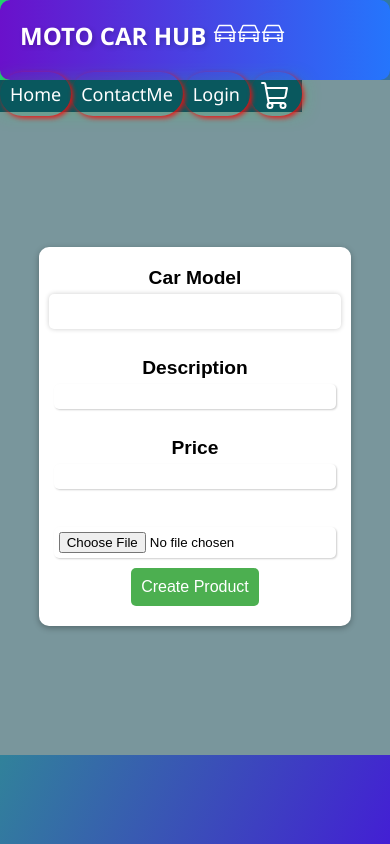
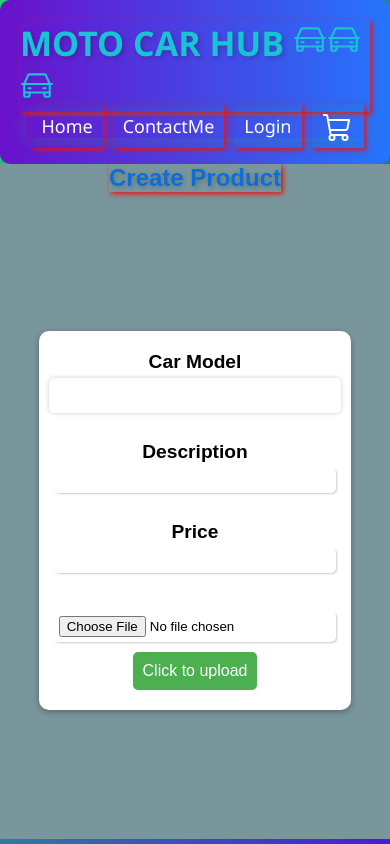
Before and after one commit to Charles-Wambua/moto-car-hub-frontend, a React (Create React App) app: page /admin in a window 390 px wide. Built offline with nearby package versions, Linux system fonts and the light colour scheme.

Commit message:
initial commit

```diff
--- a/package.json
+++ b/package.json
@@ -11,6 +11,7 @@
     "phosphor-react": "^1.4.1",
     "react": "^18.2.0",
     "react-dom": "^18.2.0",
+    "react-icons": "^4.8.0",
     "react-router-dom": "^6.4.4",
     "react-scripts": "5.0.1",
     "web-vitals": "^2.1.0"
--- a/src/App.css
+++ b/src/App.css
@@ -72,7 +72,7 @@ button:hover {
   background-color: #005fa3;
 }
 
-@media screen and (max-width: 768px) {
+@media screen and (max-width: 800px) {
   form {
     width: 90%;
     padding: 20px;
@@ -138,6 +138,7 @@ button:focus {
 
 .seller-info {
   margin: 20px;
+
 }
 
 .social-media {
--- a/src/App.js
+++ b/src/App.js
@@ -7,17 +7,27 @@ import { Cart } from "./pages/cart/cart";
 import { Admin } from "./pages/admin/admin";
 
 import Login from "./pages/auth/Login";
+import { Logout } from "./pages/auth/Logout";
 
 function App() {
+  // const token = localStorage.getItem("token");
+  // const isLoggedIn = token ? true : false;
+  const authToken = localStorage.getItem("authToken"); // get the auth token from local storage
+
   return (
     <div className="App">
 
         <Router>
-          <Navbar />
+          <Navbar  />
           <Routes>
             <Route path="/" element={<Shop />} />
             <Route path="/contact" element={<Contact />} />
-            <Route path="/login" element={<Login />} />
+          {/* {authToken && ( */}
+            <Route path="/logout" element={<Logout />} />
+          {/* )} */}
+          {/* {!authToken &&( */}
+              <Route path="/login" element={<Login />} />
+            {/* )} */}
             <Route path="/admin" element={<Admin />}>
               <Route path="carrt" element={<Cart />} />
             </Route>
--- a/src/components/navbar.css
+++ b/src/components/navbar.css
@@ -7,14 +7,44 @@
   height: 80px;
   padding: 0 20px;
   border-radius: 10px;
+}
+
+@media screen and (max-width: 600px) {
+  .container {
+    flex-direction: column;
+    height: auto;
+    padding: 20px;
   }
+}
+
+h2 {
+  font-size: 34px;
+  color: #18c3d3;
+  margin: 0;
+  text-shadow: 2px 2px 5px rgba(0, 0, 0, 0.2);
+  box-shadow: 2px 2px 5px rgba(241, 14, 14, 0.943);
+  }
+
+
+  h4 {
+    font-size: 34px;
+    color: #1111d4;
+    margin: 0;
+    text-shadow: 2px 2px 5px rgba(0, 0, 0, 0.2);
+    box-shadow: 2px 2px 5px rgba(50, 66, 165, 0.943);
+    }
+
+
+
+
 
   /* Logo h3 */
   h3 {
   font-size: 24px;
-  color: #ffffff;
+  color: #671b5b;
   margin: 0;
   text-shadow: 2px 2px 5px rgba(0, 0, 0, 0.2);
+  box-shadow: 2px 2px 5px rgba(241, 14, 14, 0.943);
   }
 
   h3:hover {
@@ -38,7 +68,7 @@
   margin: 0 5px;
   box-shadow: 2px 2px 5px rgba(241, 14, 14, 0.943);
   transition: all 0.3s ease-in-out;
-  border-radius: 30px;
+  border-radius: 0px;
   }
 
   .links a:hover {
@@ -61,7 +91,7 @@
   }
 
   /* Media query for small screens */
-  @media only screen and (max-width: 600px) {
+  @media only screen and (max-width: 100px) {
   .links {
   flex-direction: column;
   }
@@ -74,12 +104,12 @@
   /* Dropdown menu for mobile devices */
   @media only screen and (max-width: 500px) {
   .links {
-  display:flow-root;
-  flex-direction: row;
-  position: absolute;
+  display:inline;
+  flex-direction:row;
+  position:-webkit-sticky;
   top: 80px;
   left: 0;
-  background-color: #09585e;
+  /* background-color: #09585e; */
   box-shadow: 0px 0px 20px rgba(5, 240, 48, 0.219);
   }
 
--- a/src/components/navbar.jsx
+++ b/src/components/navbar.jsx
@@ -1,37 +1,37 @@
 import React, { useState } from "react";
 import { Link } from "react-router-dom";
 import { ShoppingCart } from "phosphor-react";
-import { Car} from "phosphor-react";
+import { Car } from "phosphor-react";
+import { useNavigate } from "react-router-dom";
 
 import "./navbar.css";
 
 export const Navbar = () => {
-  const [isLoggedIn, setIsLoggedIn] = useState(false);
+  const authToken = localStorage.getItem("authToken"); // get the auth token from local storage
+  const navigate = useNavigate();
 
   const handleLogout = () => {
     // Clear the user's authentication token or userID from localStorage
     localStorage.removeItem("token"); // or localStorage.removeItem("userID")
-    setIsLoggedIn(false);
+    navigate("/login");
   };
 
   return (
     <div className="container">
-      <h3>MOTO CAR HUB   <Car/><Car/><Car/>  </h3>
+      <h2>
+        MOTO CAR HUB <Car />
+        <Car />
+        <Car />{" "}
+      </h2>
       <div className="navbar">
         <div className="links">
           <Link to="/">Home</Link>
           <Link to="/contact">ContactMe</Link>
+          {/* Show Login or Logout link based on whether user is logged in */}
 
-          {/* Show Login or Logout link based on whether user is logged in */}
-          {isLoggedIn ? (
-            <button onClick={handleLogout}>Logout</button>
-          ) : (
-            <Link to="/login">Login</Link>
-          )}
-
+          {!authToken && <Link to="/login">Login</Link>}
           {/* Show Admin link only when user is logged in */}
-          {isLoggedIn && <Link to="/admin">Admin</Link>}
-
+          {authToken && <Link to="/admin">Admin</Link>}
           <Link to="/cart">
             <ShoppingCart size={32} />
           </Link>
--- a/src/pages/admin/admin.js
+++ b/src/pages/admin/admin.js
@@ -79,7 +79,7 @@ export const Admin = () => {
               height="150"
             />
           )}
-          <button type="submit">Create Product</button>
+          <button type="submit">Click to upload</button>
         </form>
       </div>
     </div>
--- a/src/pages/auth/Login.css
+++ b/src/pages/auth/Login.css
@@ -2,7 +2,7 @@
     display: flex;
     justify-content: center;
     align-items: center;
-    height: 100vh;
+    height: 70vh;
   }
 
   .login-form {
--- a/src/pages/auth/Login.js
+++ b/src/pages/auth/Login.js
@@ -9,13 +9,9 @@ const Login = () => {
   const [isAuthenticated, setIsAuthenticated] = useState(false);
   const navigate = useNavigate();
 
-
-
-
-
   const handleSubmit = (event) => {
     event.preventDefault();
-    console.log(`email: ${email}, password: ${password}`)
+    console.log(`email: ${email}, password: ${password}`);
     fetch("https://moto-car-hub-api.onrender.com/login", {
       method: "POST",
       headers: {
@@ -23,9 +19,7 @@ const Login = () => {
       },
       body: JSON.stringify({ email, password }),
     })
-
-
-    .then((response) => {
+      .then((response) => {
         if (response.ok) {
           return response.json();
         } else {
@@ -33,56 +27,20 @@ const Login = () => {
         }
       })
       .then((data) => {
+        localStorage.setItem("authToken", data.token); // store the token in localStorage
         setIsAuthenticated(true);
-        navigate("/admin");
+        // navigate("/admin");
       })
       .catch((error) => {
         console.error(error);
         alert(error.message);
       });
-
-
-
-
-
-
-
-
-
-
-
-
-
-
-
   };
-
-
-
-
-
-
-
-
-
-
-
-
-
-
-
-
-
-
-
-
-
-
 
   return isAuthenticated ? (
     <div>
-      <h1>Admin page</h1>
-      {<Admin/>}
+
+      {<Admin />}
     </div>
   ) : (
     <div className="login-container">
--- /dev/null
+++ b/src/pages/auth/Logout.js
@@ -0,0 +1,3 @@
+export const Logout = () => {
+    return <h1>hello</h1>
+}
--- a/src/pages/contact.jsx
+++ b/src/pages/contact.jsx
@@ -1,7 +1,6 @@
 import React, { useState } from "react";
 import "../App.css";
 import "@fortawesome/fontawesome-free/css/all.min.css";
-
 
 export const Contact = () => {
   const [name, setName] = useState("");
@@ -27,8 +26,11 @@ export const Contact = () => {
           <a href="https://www.instagram.com/m.unyaka/">
             <i className="fab fa-instagram" aria-label="Instagram"></i>
           </a>
-          <a href="https://twitter.com/Charles59676543">
+          <a href="https://twitter.com">
             <i className="fab fa-twitter" aria-label="Twitter"></i>
+          </a>
+          <a href="https://www.facebook.com/profile.php?id=100085777394179">
+            <i className="fab fa-facebook" aria-label="Twitter"></i>
           </a>
         </div>
       </div>
--- a/src/pages/shop/shop.css
+++ b/src/pages/shop/shop.css
@@ -16,6 +16,7 @@
   overflow: hidden;
   width: 300px;
   transition: all 0.3s ease;
+  position: relative;
 }
 
 .product-card:hover {
@@ -35,6 +36,7 @@
 h3 {
   font-size: 1.5rem;
   margin-bottom: 10px;
+  color: #0d6ddb;
 }
 
 p {
@@ -68,3 +70,26 @@ button:hover {
 body {
   background: linear-gradient(to bottom right, #22d26c, #431fd4);
 }
+.delete-button {
+  position: absolute;
+  top: 10px;
+  left: 10px;
+  background-color: transparent;
+  border: none;
+  color: #0b5cb9;
+  cursor: pointer;
+  font-size: 1rem;
+}
+.price {
+  font-size: 1.2rem;
+  font-weight: bold;
+  margin-bottom: 10px;
+}
+
+.price::before {
+  content: "Ksh ";
+}
+
+.price::after {
+  content: "";
+}
--- a/src/pages/shop/shop.jsx
+++ b/src/pages/shop/shop.jsx
@@ -3,32 +3,72 @@ import axios from "axios";
 import "../../App.css";
 import { useNavigate } from "react-router-dom";
 import "../shop/shop.css";
+import { FaTrashAlt } from "react-icons/fa"; // import the trash can icon
 
 export const Shop = () => {
   const [products, setProducts] = useState([]);
-  const navigate=useNavigate()
+  const [isLoading, setIsLoading] = useState(true); // add isLoading state variable
+  const navigate = useNavigate();
+  const authToken = localStorage.getItem("authToken"); // get the auth token from local storage
 
   useEffect(() => {
-    axios.get("https://moto-car-hub-api.onrender.com/getCars").then((res) => {
-      setProducts(res.data);
+    axios
+      .get("https://moto-car-hub-api.onrender.com/getCars")
+      .then((res) => {
+        setProducts(res.data.reverse()); // Reverse the order of the products array
+        setIsLoading(false); // set isLoading to false once data has been fetched
+      })
+      .catch((err) => {
+        console.log(err);
+        // Display error message to user
+        setIsLoading(false); // set isLoading to false if an error occurs
       });
   }, []);
 
   const contactSeller = (sellerId) => {
-    navigate("/contact")
+    navigate("/contact");
+  };
+
+  const deleteProduct = (productId) => {
+    axios
+      .delete(`http://localhost:3001/deleteCar/${productId}`, {
+        headers: {
+          Authorization: `Bearer ${authToken}`, // pass the auth token as a header
+        },
+      })
+      .then((res) => {
+        // Remove the deleted product from the state
+        setProducts(products.filter((product) => product._id !== productId));
+      })
+      .catch((err) => {
+        console.log(err);
+        // Display error message to user
+      });
   };
 
   return (
+    <div>
+      {isLoading ? (
+        <div className="spinner"></div> // display spinner while data is being fetched
+      ) : (
         <div className="products-container">
           {products.map((product) => (
             <div className="product-card" key={product._id}>
+              {authToken && ( // show the delete button only if the user is logged in
+                <button
+                  className="delete-button"
+                  onClick={() => deleteProduct(product._id)}
+                >
+                  <FaTrashAlt />
+                </button>
+              )}
               <div className="product-image">
                 <img src={product.image} alt={product.name} />
               </div>
               <div className="product-info">
                 <h3>{product.name}</h3>
                 <p>{product.description}</p>
-            <h4>Ksh: {product.price}</h4>
+                <h4 className="price">{product.price.toLocaleString()}</h4>
                 <button onClick={() => contactSeller(product.sellerId)}>
                   Contact Seller
                 </button>
@@ -36,5 +76,7 @@ export const Shop = () => {
             </div>
           ))}
         </div>
+      )}
+    </div>
   );
 };
```
Also changed, not shown: 2 other files (tests, documents, lock files or other folders). Lines whose indentation alone changed are shown as unchanged.
